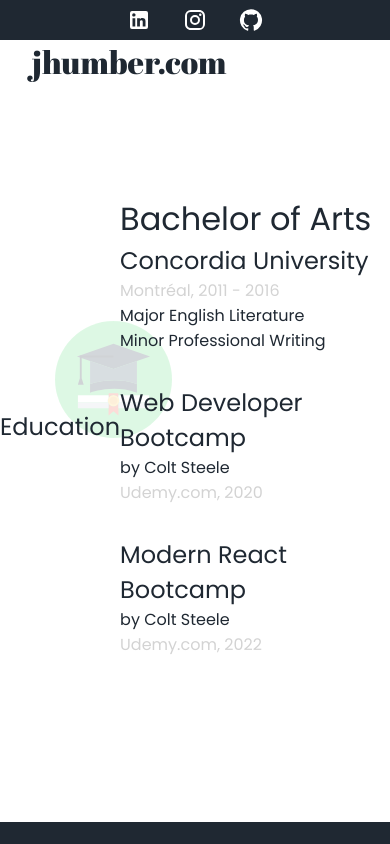
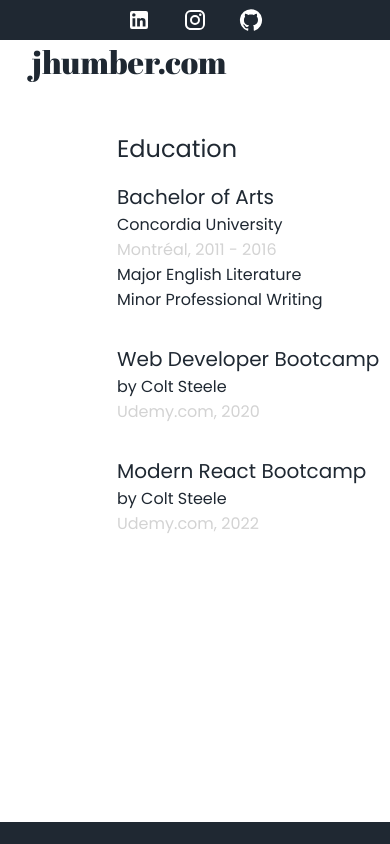
Before and after one commit to humber-jake/portfolio, a React (Vite) app: page /education in a window 390 px wide. Shown: the top 844 px of the page. Built offline with nearby package versions, Linux system fonts and the light colour scheme; a web font is replaced by a local one.

Commit message:
made Education page responsive

```diff
--- a/src/Education.css
+++ b/src/Education.css
@@ -30,3 +30,44 @@
   /* grid-template-columns: 1fr 1fr; */
   row-gap: 2rem;
 }
+
+@media only screen and (max-width: 1280px) {
+}
+@media only screen and (max-width: 100px) {
+}
+@media only screen and (max-width: 800px) {
+  .sectionTitleLarge {
+    align-self: flex-start;
+  }
+  .FullEducation {
+    display: flex;
+    flex-direction: column;
+    margin: 3rem auto;
+    justify-content: flex-start;
+    align-items: flex-start;
+    background-position: 11% 3%;
+    background-size: 30%;
+    margin-left: 30%;
+  }
+}
+@media only screen and (max-width: 600px) {
+  .FullEducation {
+    background-image: none;
+    .sectionTitleLarge {
+      margin-bottom: 1rem;
+    }
+    .University {
+      .degree {
+        font-size: 1.25rem;
+      }
+      .name {
+        font-size: 1rem;
+      }
+    }
+    .Learning {
+      .name {
+        font-size: 1.25rem;
+      }
+    }
+  }
+}
```
